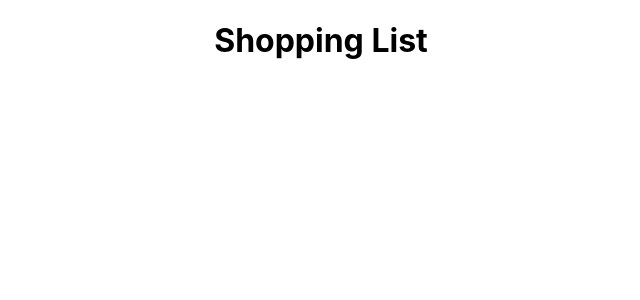
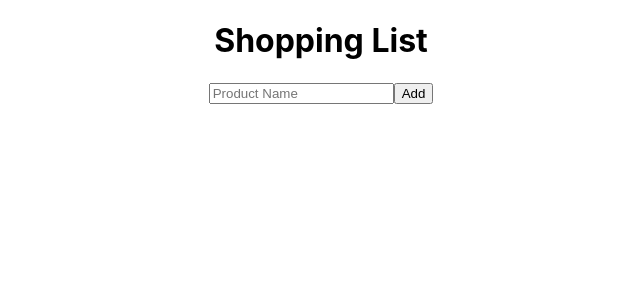
Before and after one commit to hungbui7690/typescript-studies, a React (Create React App) app in the folder playground/: page / in a window 1280 px wide. Shown: the top 300 px of the page, without its empty margins (319-959 px from the left). Built offline with nearby package versions, Linux system fonts and the light colour scheme.

Commit message:
Creating Our ShoppingItem Form

```diff
--- a/playground/src/App.tsx
+++ b/playground/src/App.tsx
@@ -1,23 +1,23 @@
 /*
-  useState With TypeScript P3
-  - since we use the interface many times > create a separated file
-    > create models/items.ts > contain TS definition
+  Creating Our ShoppingItem Form
+  - create ShoppingListForm
 
 */
 
 import React, { useState } from 'react'
 import './App.css'
 import ShoppingList from './components/ShoppingList'
+import Item from './models/items'
 
-import Item from './models/items' // (***)
+import ShoppingListForm from './components/ShoppingListForm'
 
 function App() {
-  // (2) use here
   const [items, setItems] = useState<Item[]>([])
 
   return (
     <div className='App'>
       <ShoppingList items={items} />
+      <ShoppingListForm />
     </div>
   )
 }
--- a/playground/src/components/ShoppingList.tsx
+++ b/playground/src/components/ShoppingList.tsx
@@ -1,6 +1,5 @@
 import React from 'react'
-
-import Item from '../models/items' // (***)
+import Item from '../models/items'
 
 interface ShoppingListProps {
   items: Item[]
--- /dev/null
+++ b/playground/src/components/ShoppingListForm.tsx
@@ -0,0 +1,18 @@
+import React from 'react'
+
+const ShoppingListForm = (): JSX.Element => {
+  // (***)
+  const handleSubmit = (e: React.FormEvent) => {
+    e.preventDefault()
+    console.log('Submit Form!!')
+  }
+
+  return (
+    <form onSubmit={handleSubmit}>
+      <input type='text' placeholder='Product Name' />
+      <button type='submit'>Add</button>
+    </form>
+  )
+}
+
+export default ShoppingListForm
```
